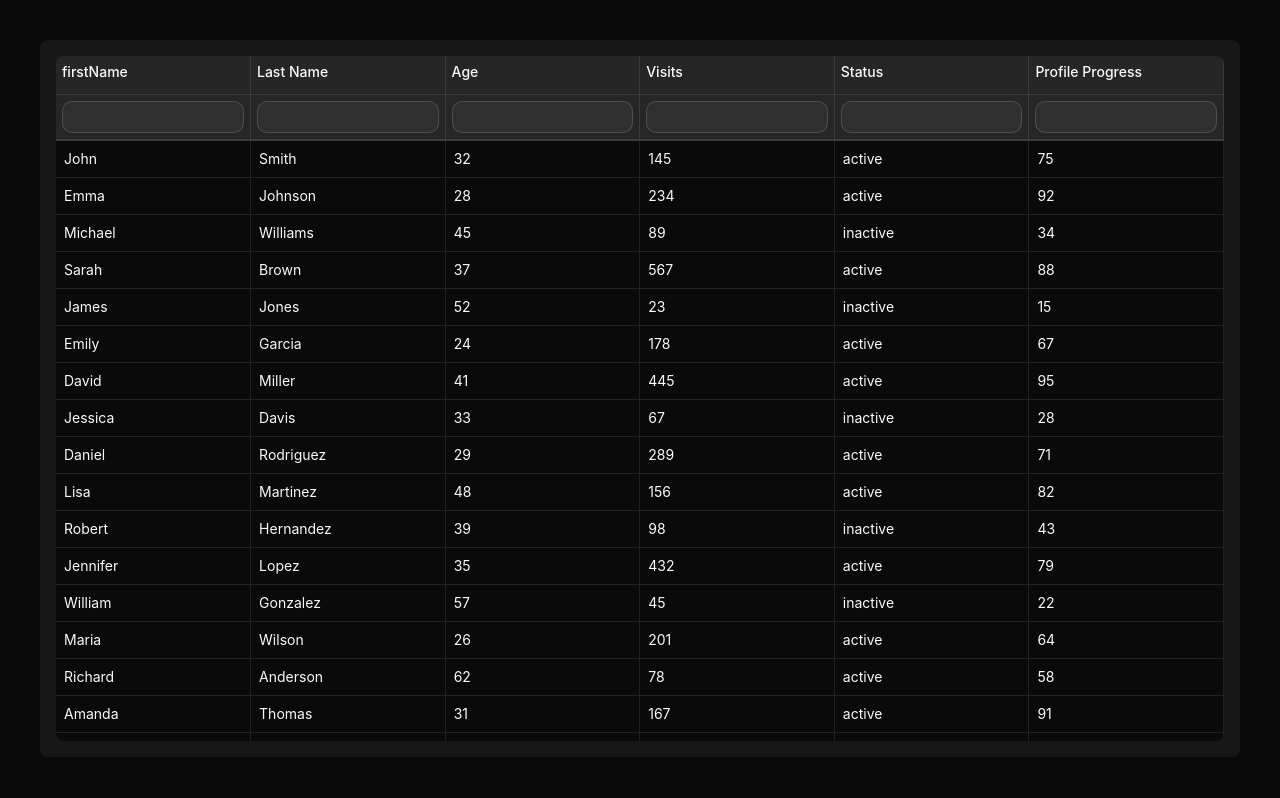
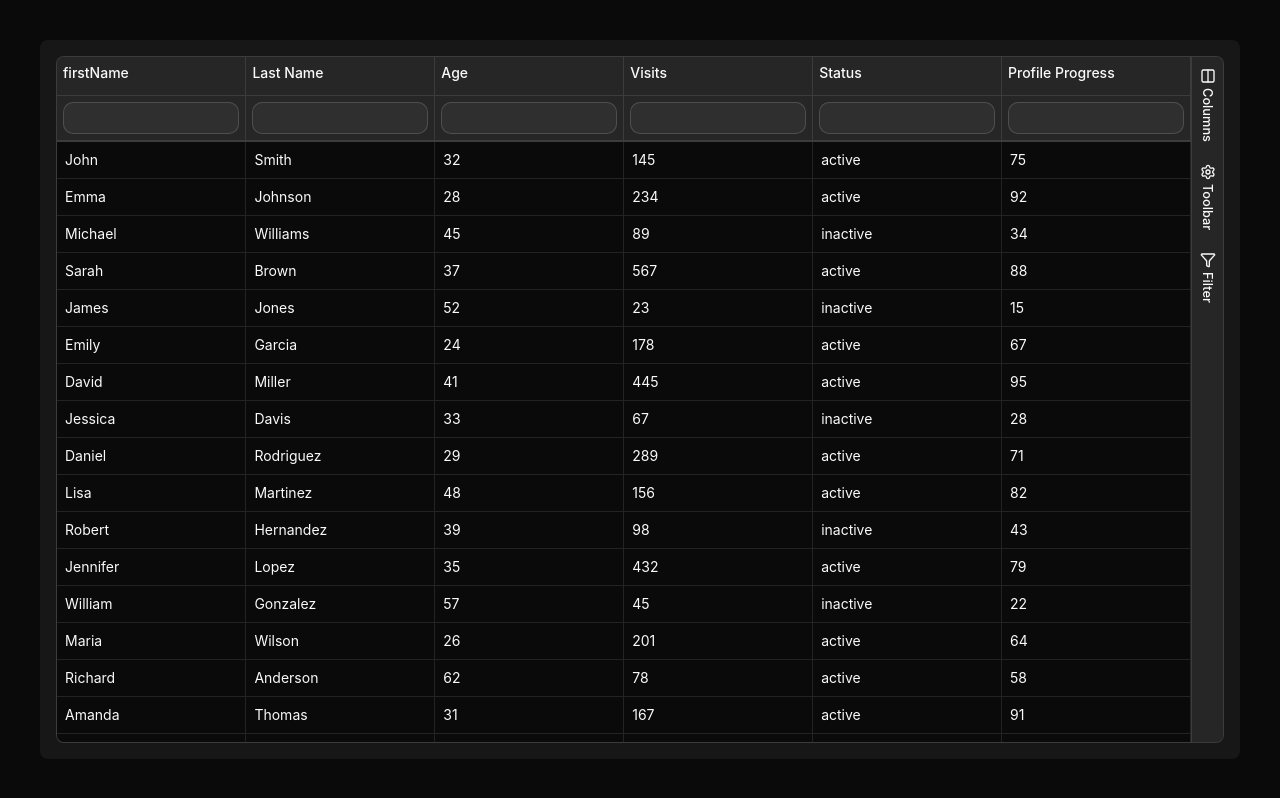
Before and after one commit to jsdev-robin/munza-x-data-grid, a React (Vite) app: page / in a window 1280 px wide. Built offline with nearby package versions, Linux system fonts and the light colour scheme.

Commit message:
feat: add toolbar

```diff
--- a/src/components/table/TCell.tsx
+++ b/src/components/table/TCell.tsx
@@ -9,7 +9,9 @@ const TCell = <T,>({ cell }: TCellProps<T>) => {
     <TableCell
       key={cell.id}
       style={{
+        width: cell.column.getSize(),
         minWidth: cell.column.getSize(),
+        maxWidth: cell.column.getSize(),
       }}
     >
       {flexRender(cell.column.columnDef.cell, cell.getContext())}
--- a/src/components/table/THead.tsx
+++ b/src/components/table/THead.tsx
@@ -13,7 +13,9 @@ const THead = <T,>({ header }: THeadProps<T>) => {
       key={header.id}
       colSpan={header.colSpan}
       style={{
+        width: header.getSize(),
         minWidth: header.getSize(),
+        maxWidth: header.getSize(),
       }}
       className="mun:p-0 mun:truncate mun:relative mun:group"
     >
--- /dev/null
+++ b/src/components/toolbar/index.tsx
@@ -0,0 +1,68 @@
+'use client';
+
+import { Columns, Filter, Settings } from 'lucide-react';
+import { useState } from 'react';
+import { cn } from '../../lib/utils';
+import { Button } from '../ui/button';
+
+const Toolbar = () => {
+  const [activePanel, setActivePanel] = useState<string | null>(null);
+  const togglePanel = (panel: string | null) => {
+    setActivePanel(activePanel === panel ? null : panel);
+  };
+
+  return (
+    <div className="mun:bg-muted mun:overflow-hidden mun:hidden mun:sm:flex">
+      {activePanel === 'columns' && (
+        <div
+          className={cn(
+            'mun:w-52 mun:border-l mun:border-border mun:transition-all',
+          )}
+        >
+          columns
+        </div>
+      )}
+      {activePanel === 'toolbar' && (
+        <div
+          className={cn(
+            'mun:w-52 mun:border-l mun:border-border mun:transition-all',
+          )}
+        >
+          toolbar
+        </div>
+      )}
+      {activePanel === 'filter' && (
+        <div
+          className={cn(
+            'mun:w-52 mun:border-l mun:border-border mun:transition-all',
+          )}
+        >
+          filter
+        </div>
+      )}
+      <div className="mun:w-8 mun:border-l mun:border-border">
+        {[
+          { value: 'columns', label: 'Columns', icon: Columns },
+          { value: 'toolbar', label: 'Toolbar', icon: Settings },
+          { value: 'filter', label: 'Filter', icon: Filter },
+        ].map(({ value, label, icon: Icon }) => (
+          <Button
+            key={value}
+            variant="ghost"
+            size="sm"
+            className={cn(
+              'mun:[writing-mode:vertical-rl] mun:rounded-none mun:h-auto mun:w-full mun:hover:bg-background! mun:cursor-pointer',
+              activePanel === value && 'mun:bg-background',
+            )}
+            onClick={() => togglePanel(value)}
+          >
+            <Icon className="mun:size-4" />
+            {label}
+          </Button>
+        ))}
+      </div>
+    </div>
+  );
+};
+
+export default Toolbar;
--- a/src/components/ui/button.tsx
+++ b/src/components/ui/button.tsx
@@ -5,33 +5,33 @@ import * as React from 'react';
 import { cn } from '@/lib/utils';
 
 const buttonVariants = cva(
-  "mun:group/button mun:inline-flex mun:shrink-0 mun:items-center mun:justify-center mun:rounded-lg mun:border mun:border-transparent mun:bg-clip-padding mun:text-sm mun:font-medium mun:whitespace-nowrap mun:transition-all mun:outline-none mun:select-none mun:focus-visible:border-ring mun:focus-visible:ring-3 mun:focus-visible:ring-ring/50 mun:active:translate-y-px mun:disabled:pointer-events-none mun:disabled:opacity-50 mun:aria-invalid:border-destructive mun:aria-invalid:ring-3 mun:aria-invalid:ring-destructive/20 mun:dark:aria-invalid:border-destructive/50 mun:dark:aria-invalid:ring-destructive/40 [&_svg]:mun:pointer-events-none [&_svg]:mun:shrink-0 [&_svg:not([class*='size-'])]:mun:size-4",
+  "mun:group/button mun:inline-flex mun:shrink-0 mun:items-center mun:justify-center mun:rounded-lg mun:border mun:border-transparent mun:bg-clip-padding mun:text-sm mun:font-medium mun:whitespace-nowrap mun:transition-all mun:outline-none mun:select-none mun:focus-visible:border-ring mun:focus-visible:ring-3 mun:focus-visible:ring-ring/50 mun:active:translate-y-px mun:disabled:pointer-events-none mun:disabled:opacity-50 mun:aria-invalid:border-destructive mun:aria-invalid:ring-3 mun:aria-invalid:ring-destructive/20 mun:dark:aria-invalid:border-destructive/50 mun:dark:aria-invalid:ring-destructive/40 mun:[&_svg]:pointer-events-none mun:[&_svg]:shrink-0 [&_svg:not([class*='size-'])]:mun:size-4",
   {
     variants: {
       variant: {
         default:
-          'mun:bg-primary mun:text-primary-foreground [a]:mun:hover:bg-primary/80',
+          'mun:bg-primary mun:text-primary-foreground mun:[a]:hover:mun:bg-primary/80',
         outline:
-          'mun:border-border mun:bg-background mun:hover:bg-muted mun:hover:text-foreground mun:aria-expanded:bg-muted mun:aria-expanded:text-foreground mun:dark:border-input mun:dark:bg-input/30 mun:dark:hover:bg-input/50',
+          'mun:border-border mun:bg-background mun:hover:mun:bg-muted mun:hover:mun:text-foreground mun:aria-expanded:mun:bg-muted mun:aria-expanded:mun:text-foreground mun:dark:border-input mun:dark:bg-input/30 mun:dark:hover:mun:bg-input/50',
         secondary:
-          'mun:bg-secondary mun:text-secondary-foreground mun:hover:bg-secondary/80 mun:aria-expanded:bg-secondary mun:aria-expanded:text-secondary-foreground',
+          'mun:bg-secondary mun:text-secondary-foreground mun:hover:mun:bg-secondary/80 mun:aria-expanded:mun:bg-secondary mun:aria-expanded:mun:text-secondary-foreground',
         ghost:
-          'mun:hover:bg-muted mun:hover:text-foreground mun:aria-expanded:bg-muted mun:aria-expanded:text-foreground mun:dark:hover:bg-muted/50',
+          'mun:hover:mun:bg-muted mun:hover:mun:text-foreground mun:aria-expanded:mun:bg-muted mun:aria-expanded:mun:text-foreground mun:dark:hover:mun:bg-muted/50',
         destructive:
-          'mun:bg-destructive/10 mun:text-destructive mun:hover:bg-destructive/20 mun:focus-visible:border-destructive/40 mun:focus-visible:ring-destructive/20 mun:dark:bg-destructive/20 mun:dark:hover:bg-destructive/30 mun:dark:focus-visible:ring-destructive/40',
+          'mun:bg-destructive/10 mun:text-destructive mun:hover:mun:bg-destructive/20 mun:focus-visible:mun:border-destructive/40 mun:focus-visible:mun:ring-destructive/20 mun:dark:mun:bg-destructive/20 mun:dark:hover:mun:bg-destructive/30 mun:dark:focus-visible:mun:ring-destructive/40',
         link: 'mun:text-primary mun:underline-offset-4 mun:hover:underline',
       },
       size: {
         default:
-          'mun:h-8 mun:gap-1.5 mun:px-2.5 has-data-[icon=inline-end]:mun:pr-2 has-data-[icon=inline-start]:mun:pl-2',
-        xs: "mun:h-6 mun:gap-1 mun:rounded-[min(var(--radius-md),10px)] mun:px-2 mun:text-xs in-data-[slot=button-group]:mun:rounded-lg has-data-[icon=inline-end]:mun:pr-1.5 has-data-[icon=inline-start]:mun:pl-1.5 [&_svg:not([class*='size-'])]:mun:size-3",
-        sm: "mun:h-7 mun:gap-1 mun:rounded-[min(var(--radius-md),12px)] mun:px-2.5 mun:text-[0.8rem] in-data-[slot=button-group]:mun:rounded-lg has-data-[icon=inline-end]:mun:pr-1.5 has-data-[icon=inline-start]:mun:pl-1.5 [&_svg:not([class*='size-'])]:mun:size-3.5",
-        lg: 'mun:h-9 mun:gap-1.5 mun:px-2.5 has-data-[icon=inline-end]:mun:pr-3 has-data-[icon=inline-start]:mun:pl-3',
+          'mun:h-8 mun:gap-1.5 mun:px-2.5 mun:has-data-[icon=inline-end]:mun:pr-2 mun:has-data-[icon=inline-start]:mun:pl-2',
+        xs: "mun:h-6 mun:gap-1 mun:rounded-[min(var(--radius-md),10px)] mun:px-2 mun:text-xs mun:in-data-[slot=button-group]:mun:rounded-lg mun:has-data-[icon=inline-end]:mun:pr-1.5 mun:has-data-[icon=inline-start]:mun:pl-1.5 [&_svg:not([class*='size-'])]:mun:size-3",
+        sm: "mun:h-7 mun:gap-1 mun:rounded-[min(var(--radius-md),12px)] mun:px-2.5 mun:text-[0.8rem] mun:in-data-[slot=button-group]:mun:rounded-lg mun:has-data-[icon=inline-end]:mun:pr-1.5 mun:has-data-[icon=inline-start]:mun:pl-1.5 [&_svg:not([class*='size-'])]:mun:size-3.5",
+        lg: 'mun:h-9 mun:gap-1.5 mun:px-2.5 mun:has-data-[icon=inline-end]:mun:pr-3 mun:has-data-[icon=inline-start]:mun:pl-3',
         icon: 'mun:size-8',
         'icon-xs':
-          "mun:size-6 mun:rounded-[min(var(--radius-md),10px)] in-data-[slot=button-group]:mun:rounded-lg [&_svg:not([class*='size-'])]:mun:size-3",
+          "mun:size-6 mun:rounded-[min(var(--radius-md),10px)] mun:in-data-[slot=button-group]:mun:rounded-lg [&_svg:not([class*='size-'])]:mun:size-3",
         'icon-sm':
-          'mun:size-7 mun:rounded-[min(var(--radius-md),12px)] in-data-[slot=button-group]:mun:rounded-lg',
+          'mun:size-7 mun:rounded-[min(var(--radius-md),12px)] mun:in-data-[slot=button-group]:mun:rounded-lg',
         'icon-lg': 'mun:size-9',
       },
     },
--- a/src/core/Grid.tsx
+++ b/src/core/Grid.tsx
@@ -1,6 +1,7 @@
 'use client';
 
 import TMain from '../components/table/TMain';
+import Toolbar from '../components/toolbar';
 import { GridContextProvider } from '../contexts/GridContext';
 import '../index.css';
 import type { GridProps } from '../types';
@@ -8,8 +9,11 @@ import type { GridProps } from '../types';
 const Grid = <T,>({ columns, payload }: GridProps<T>) => {
   return (
     <GridContextProvider payload={payload} columns={columns}>
-      <div className="mun:overflow-hidden mun:flex-1  mun:rounded-md">
-        <TMain />
+      <div className="mun:flex mun:bg-muted mun:rounded-md mun:overflow-hidden mun:border mun:border-border">
+        <div className="mun:overflow-hidden mun:flex-1">
+          <TMain />
+        </div>
+        <Toolbar />
       </div>
     </GridContextProvider>
   );
--- a/src/main.tsx
+++ b/src/main.tsx
@@ -1,7 +1,6 @@
 import { StrictMode } from 'react';
 import { createRoot } from 'react-dom/client';
 import App from './App.tsx';
-import './grid.css';
 import './index.css';
 
 createRoot(document.getElementById('root')!).render(
```
